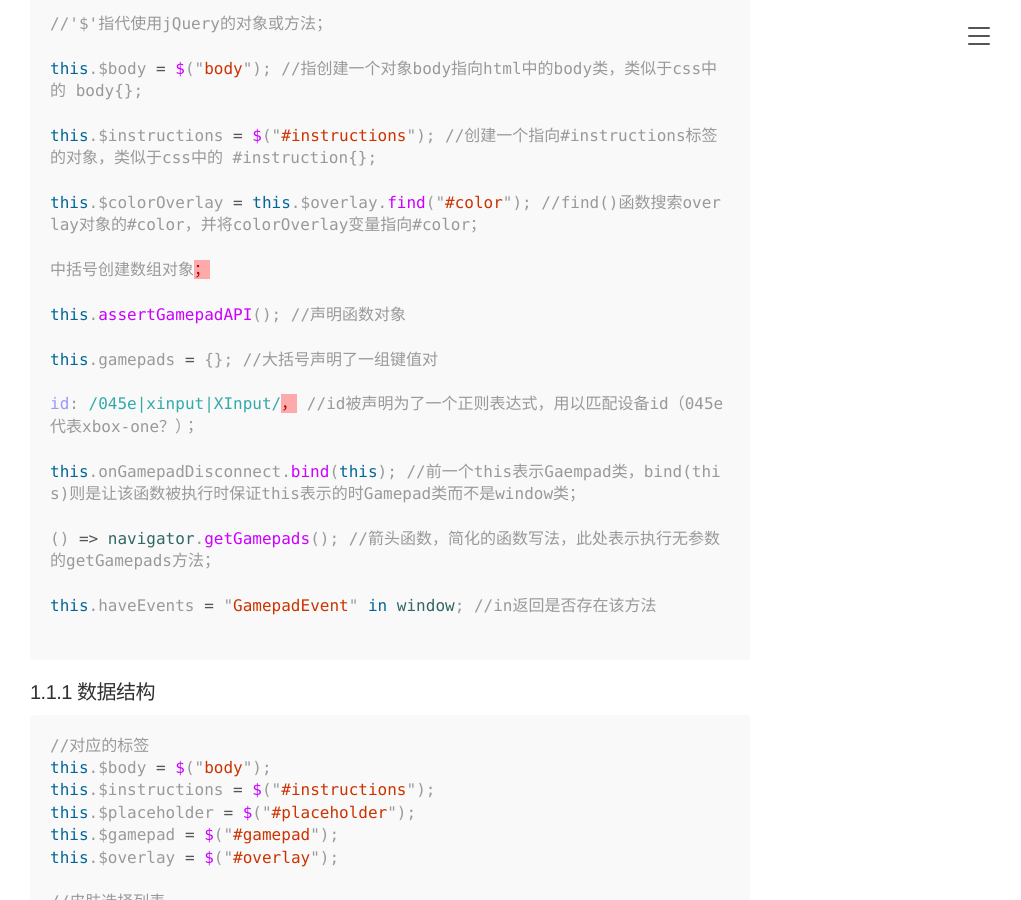
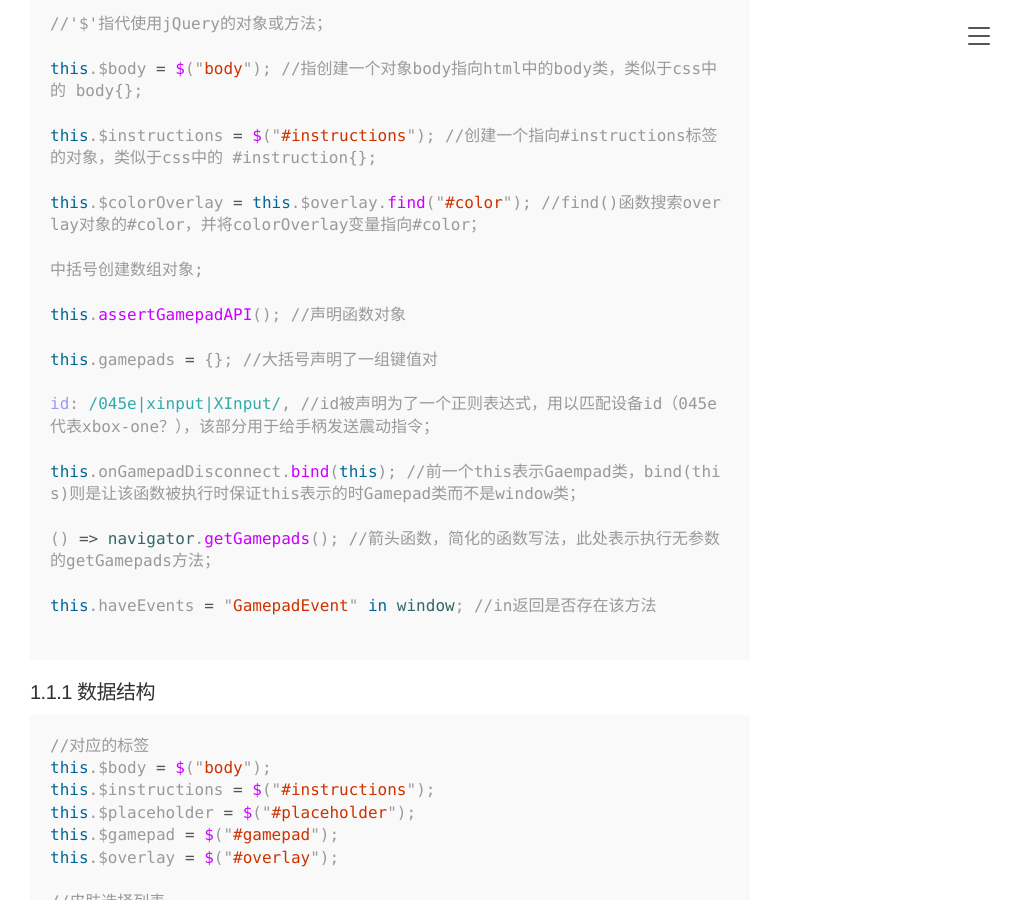
Before and after one commit to skyjty/skyjty.github.io, a Jekyll site: the page built from _posts/2024-07-24-GamepadLive2D.markdown, in a window 1280 px wide and 900 px high, scrolled down 3590 px. Shown: the whole window, without its empty margins (250-1271 px from the left). Built offline with Jekyll 4.4.1, drawn with Linux system fonts in a browser that asks for light colours; some of the changed text lies outside the part shown.

Commit message:
Update 2024-07-24-GamepadLive2D.markdown

```diff
--- a/_posts/2024-07-24-GamepadLive2D.markdown
+++ b/_posts/2024-07-24-GamepadLive2D.markdown
@@ -115,13 +115,13 @@ this.$instructions = $("#instructions"); //创建一个指向#instructions标签
 
 this.$colorOverlay = this.$overlay.find("#color"); //find()函数搜索overlay对象的#color，并将colorOverlay变量指向#color；
 
-中括号创建数组对象；
+中括号创建数组对象;
 
 this.assertGamepadAPI(); //声明函数对象
 
 this.gamepads = {}; //大括号声明了一组键值对
 
-id: /045e|xinput|XInput/， //id被声明为了一个正则表达式，用以匹配设备id（045e代表xbox-one？）；
+id: /045e|xinput|XInput/, //id被声明为了一个正则表达式，用以匹配设备id（045e代表xbox-one？），该部分用于给手柄发送震动指令；
 
 this.onGamepadDisconnect.bind(this); //前一个this表示Gaempad类，bind(this)则是让该函数被执行时保证this表示的时Gamepad类而不是window类；
 
@@ -196,7 +196,7 @@ initOverlaySelectors();
 window.addEventListener(
   "gamepadconnected",
   this.onGamepadConnect.bind(this)
-);‘
+);
 //或者监测手柄断开连接，同上
 window.addEventListener(
   "gamepaddisconnected",
```
